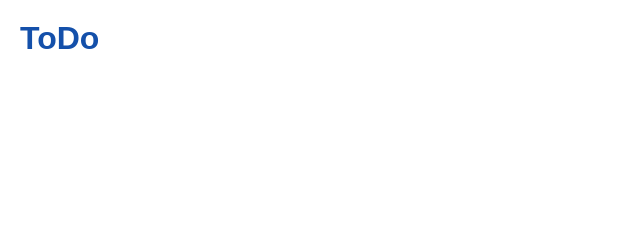
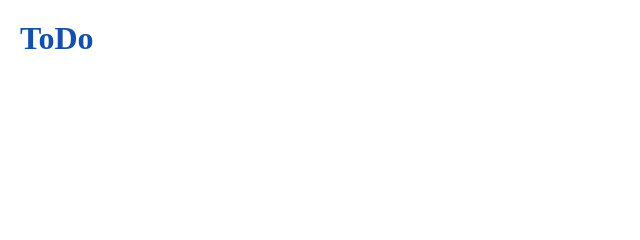
Before and after one commit to hasegawa2073/simpleToDoApp, a website with bundled scripts: page dist/index.html in a window 1280 px wide. Shown: the top 240 px of the page, 0-640 px from the left. Built offline with nearby package versions, Linux system fonts and the light colour scheme; files whose address does not match are found by name.

Commit message:
fix: Titleをヒラギノ角ゴシックのW6に変更

```diff
--- a/src/scss/style.scss
+++ b/src/scss/style.scss
@@ -1,10 +1,10 @@
 @font-face {
-  font-family: "SF Pro Regular";
-  src: url("../font/SF-Pro-Text-Regular.otf") format("opentype");
+  font-family: "Hiragino Kaku Gothic W6";
+  src: url("../font/Hiragino-Kaku-Gothic-W6.ttc") format("truetype");
 }
 @font-face {
   font-family: "Hiragino Kaku Gothic W4";
-  src: url("../font/Hiragino-Kaku Gothic-W4.ttc") format("truetype");
+  src: url("../font/Hiragino-Kaku-Gothic-W4.ttc") format("truetype");
 }
 
 :root {
@@ -28,8 +28,9 @@ body {
   margin: 20px 0 0 20px;
   &__title {
     margin: 0;
-    font-family: "SF-Pro-Text-Regular", sans-serif;
+    font-family: "Hiragino Kaku Gothic W6";
     font-size: 3.2rem;
+    font-weight: bold;
     color: var(--blue);
   }
 }
```
Also changed, not shown: dist/css/style.css, 3 other files.
